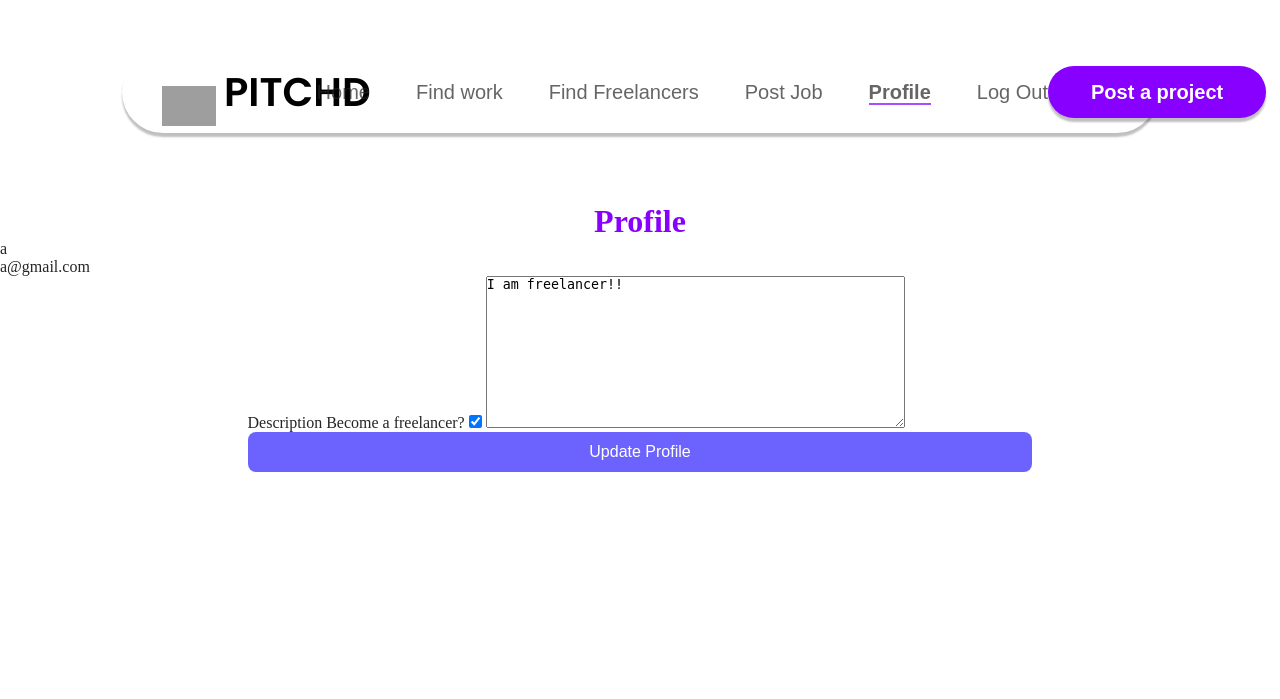
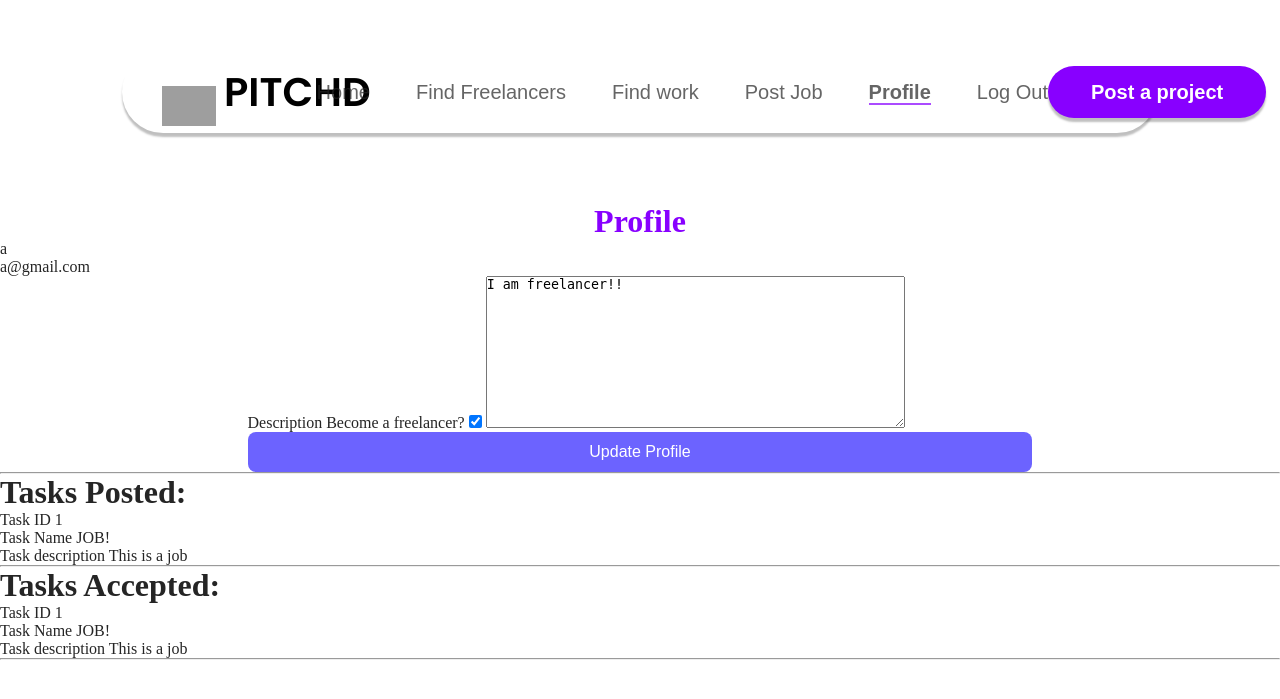
Before and after one commit to abbyxianggu/Freelancer-site---Project, a Flask app: page /profile in a window 1280 px wide. Shown: the top 699 px of the page. Run offline with Flask 3, Linux system fonts and the light colour scheme; a user stored in the database is signed in; grey boxes are pictures that could not be loaded.

Commit message:
findwork findfreelancer things

```diff
--- a/2026 Software Engineering Project Code/PITCHD/database.py
+++ b/2026 Software Engineering Project Code/PITCHD/database.py
@@ -16,7 +16,7 @@ class User(db.Model, UserMixin):
 class Task (db.Model):
     id = db.Column(db.Integer, primary_key = True)
     name = db.Column(db.String(32))
-    description = db.Column(db.String(500))
+    description = db.Column(db.String(1000))
     occupied = db.Column(db.Boolean, default=False, nullable=False)
     user_id = db.Column(db.Integer, db.ForeignKey('user.id'))
     worker_id = db.Column(db.Integer, db.ForeignKey('user.id'), nullable=True)
--- a/2026 Software Engineering Project Code/PITCHD/page.py
+++ b/2026 Software Engineering Project Code/PITCHD/page.py
@@ -1,6 +1,8 @@
 from flask import Blueprint, render_template, request, redirect, url_for
 from flask_login import login_required, current_user
-from.import db
+from .import db
+from .database import User, Task
+
 page = Blueprint("page", __name__)
 
 @page.route('/')
@@ -16,4 +18,6 @@ def profile():
         current_user.is_freelancer = is_freelancer
         db.session.commit()
         return redirect(url_for("page.profile"))
-    return render_template('profile.html', user=current_user)
+    tasks_accepted = Task.query.filter_by(worker_id = current_user.id)
+    tasks_posted = Task.query.filter_by(user_id = current_user.id)
+    return render_template('profile.html', user=current_user, tasks_accepted=tasks_accepted, tasks_posted=tasks_posted)
--- a/2026 Software Engineering Project Code/PITCHD/templates/base.html
+++ b/2026 Software Engineering Project Code/PITCHD/templates/base.html
@@ -19,9 +19,9 @@
 
       <ul class="navbar__links" id="nav-links">
         <li><a href="/" id="home_nav">Home</a></li>
+        {% if user.is_authenticated%}
+        <li><a href="/find_freelancer" id="find_freelancer_nav">Find Freelancers</a></li>
         <li><a href="/find_work" id="find_work_nav">Find work</a></li>
-        <li><a href="/find_freelancer" id="find_freelancer_nav">Find Freelancers</a></li>
-        {% if user.is_authenticated%}
         <li><a href="/post_job" id="post_job_nav">Post Job</a></li>
         <li><a href="/profile" id="profile_nav">Profile</a></li>
         <li><a href="/logout" id="logout_nav">Log Out</a></li>
--- a/2026 Software Engineering Project Code/PITCHD/templates/find_work.html
+++ b/2026 Software Engineering Project Code/PITCHD/templates/find_work.html
@@ -23,7 +23,7 @@
     <input
     type="number"
     id="user-integer"
-    name="user_integer"
+    name="task_id"
     step="1"
     required
     >
--- a/2026 Software Engineering Project Code/PITCHD/templates/post_job.html
+++ b/2026 Software Engineering Project Code/PITCHD/templates/post_job.html
@@ -19,7 +19,11 @@
     <input type="text" id="name" placeholder="Name" name="name"/>
     <label for="description">Description</label>
 
-    <textarea type="text" id="find_freelancer" placeholder="Change your description here:" name="description" rows="10" cols="50"></textarea>
+    <textarea type="text" id="find_freelancer" placeholder="Change your description here:
+    Payment:
+    Email:
+
+    " name="description" rows="10" cols="50"></textarea>
 
     <button type="submit" style="width: 100%; padding: 0.7rem; background: #6c63ff; color: white; border: none; border-radius: 8px; font-size: 1rem;">Submit</button>
   </form>
--- a/2026 Software Engineering Project Code/PITCHD/templates/profile.html
+++ b/2026 Software Engineering Project Code/PITCHD/templates/profile.html
@@ -24,6 +24,19 @@
     <button type="submit" style="width: 100%; padding: 0.7rem; background: #6c63ff; color: white; border: none; border-radius: 8px; font-size: 1rem;">Update Profile</button>
   </form>
 </div>
-
-
+<hr>
+<h1>Tasks Posted:</h1>
+{% for task in tasks_posted %}
+<p>Task ID {{ task.id }}</p>
+<p>Task Name {{ task.name }}</p>
+<p>Task description {{ task.description }}</p>
+<hr>
+{% endfor %}
+<h1>Tasks Accepted:</h1>
+{% for task in tasks_accepted %}
+<p>Task ID {{ task.id }}</p>
+<p>Task Name {{ task.name }}</p>
+<p>Task description {{ task.description }}</p>
+<hr>
+{% endfor %}
 {% endblock %}
```
Also changed, not shown: 2026 Software Engineering Project Code/PITCHD/authentication.py (+15 -2 lines), 2026 Software Engineering Project Code/instance/database.db (added).
